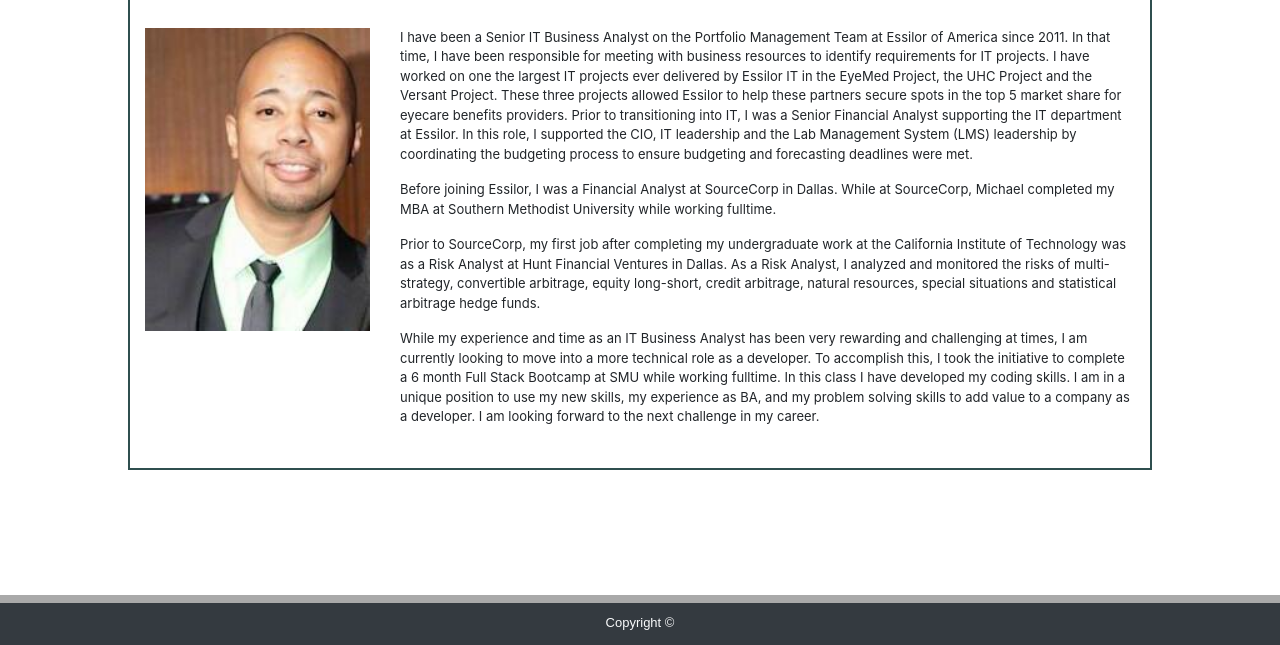
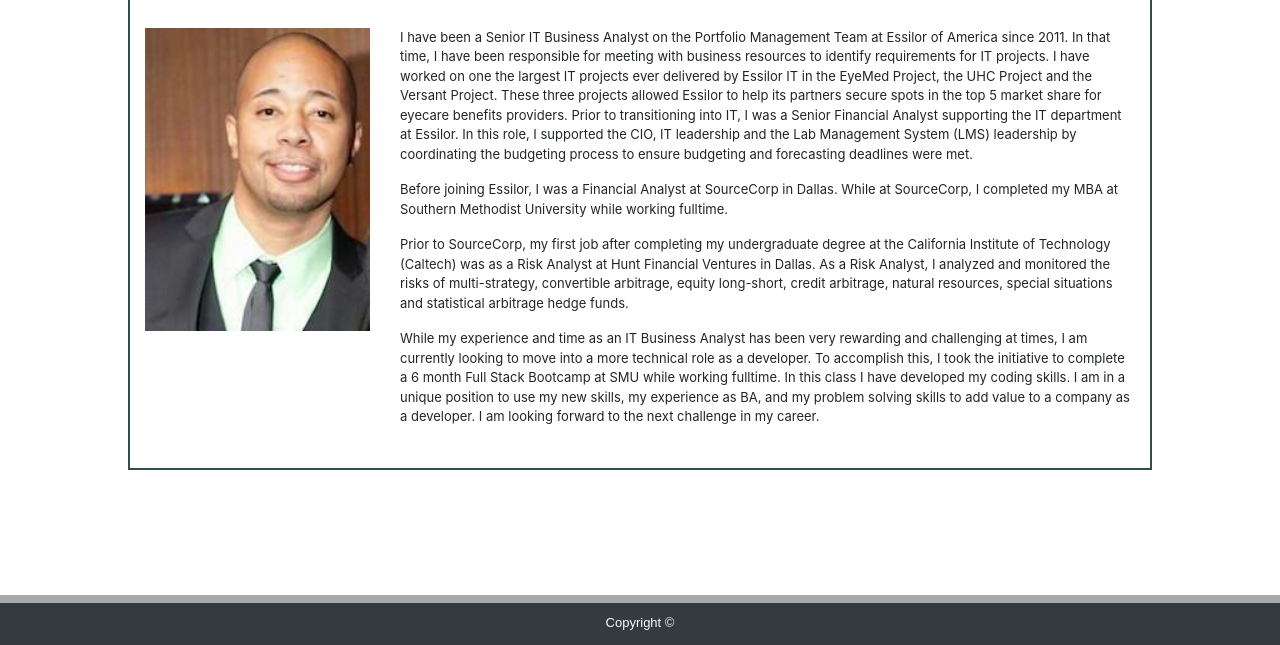
Before and after one commit to mwclemons/Portfolio, a plain HTML site: page index.html in a window 1280 px wide. Shown: the part 155-800 px from the top of the page. Drawn offline with nearby package versions, Linux system fonts and the light colour scheme.

Commit message:
fixed typos

```diff
--- a/index.html
+++ b/index.html
@@ -53,17 +53,17 @@
                     I have been a Senior IT Business Analyst on the Portfolio Management Team at Essilor of America since 2011.
                     In that time, I have been responsible for meeting with business resources to identify requirements for IT projects.
                     I have worked on one the largest IT projects ever delivered by Essilor IT in the EyeMed Project, the UHC Project and
-                    the Versant Project.  These three projects allowed Essilor to help these partners secure spots in the top 5 market share
+                    the Versant Project.  These three projects allowed Essilor to help its partners secure spots in the top 5 market share
                     for eyecare benefits providers.  Prior to transitioning into IT, I was a Senior Financial Analyst supporting the IT department
                     at Essilor.  In this role, I supported the CIO, IT leadership and the Lab Management System (LMS) leadership by coordinating
                     the budgeting process to ensure budgeting and forecasting deadlines were met.
                 </p>
                 <p>
-                    Before joining Essilor, I was a Financial Analyst at SourceCorp in Dallas.  While at SourceCorp, Michael completed my MBA
+                    Before joining Essilor, I was a Financial Analyst at SourceCorp in Dallas.  While at SourceCorp, I completed my MBA
                     at Southern Methodist University while working fulltime.
                 </p>
                 <p>
-                    Prior to SourceCorp, my first job after completing my undergraduate work at the California Institute of Technology was
+                    Prior to SourceCorp, my first job after completing my undergraduate degree at the California Institute of Technology (Caltech) was
                     as a Risk Analyst at Hunt Financial Ventures in Dallas.  As a Risk Analyst, I analyzed and monitored the risks of
                     multi-strategy, convertible arbitrage, equity long-short, credit arbitrage, natural resources, special situations
                     and statistical arbitrage hedge funds.
```
